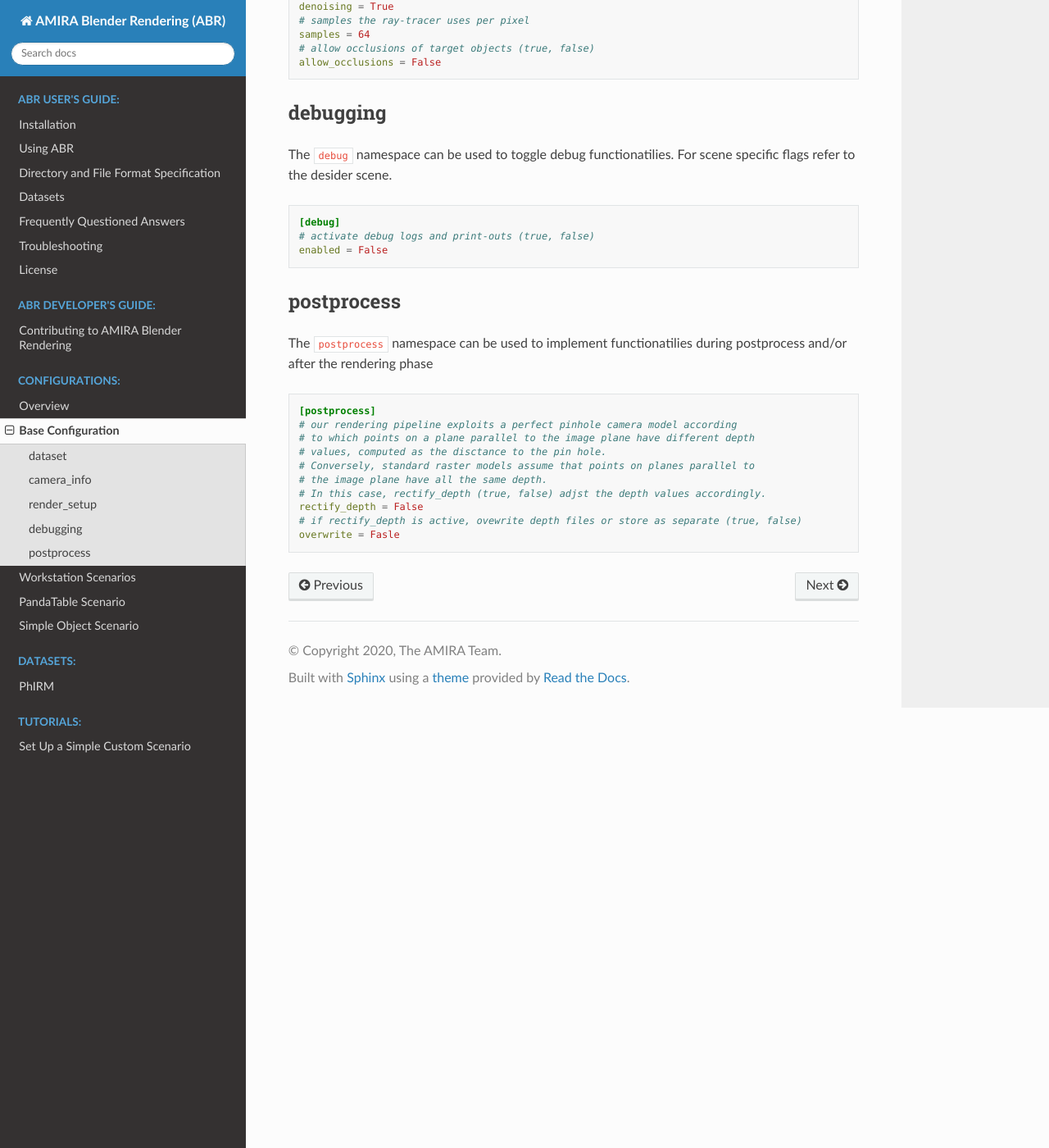
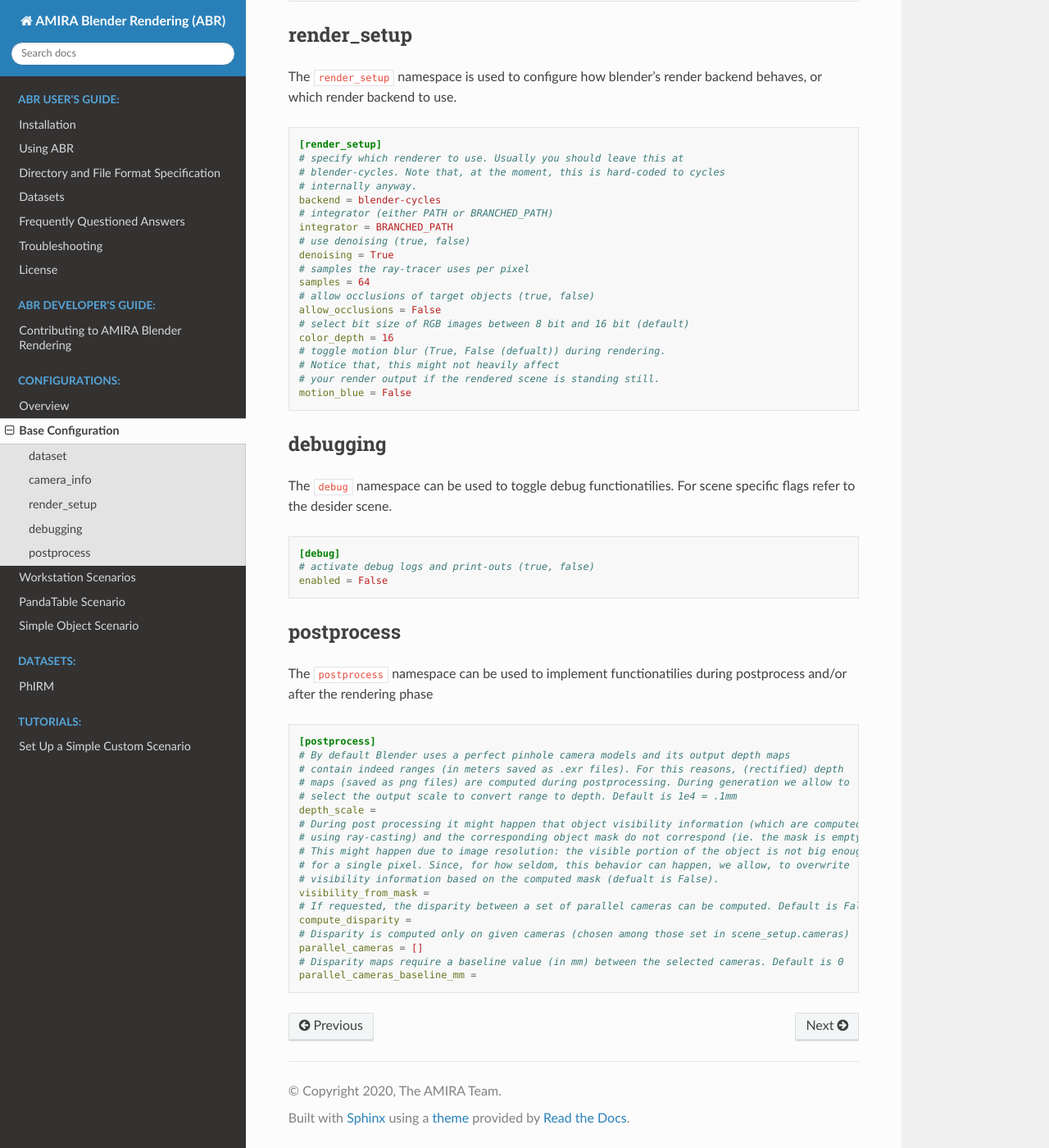
Before and after one commit to boschresearch/amira_blender_rendering, a Sphinx documentation site: the page built from docs/configs/baseconfiguration.rst, in a window 1280 px wide and 1400 px high, scrolled down 2176 px. Shown: the whole window at 82% size. Built offline with Sphinx 7.4.7 and the Read the Docs theme 2.0.0, drawn with Linux system fonts in a browser that asks for light colours; some of the changed text lies outside the part shown.

Commit message:
update configs

```diff
--- a/docs/configs/baseconfiguration.rst
+++ b/docs/configs/baseconfiguration.rst
@@ -17,6 +17,13 @@
     [dataset]
     # Specify how many images should be rendered
     image_count = 5
+    # Depending on the rendering mode it is also possible to set scene
+    # and camera view counts. Note that setting these values might affect
+    # the total number of rendered image and, in turn, image_count.
+    # As an example, if supported, setting scene_cout = 5, view_count = 5 in
+    # "multiview" render mode will result in image_count = 25
+    scene_count =
+    view_count =
     # Specify the base path where data will be written to. Note that this is a base
     # path, to which additional information will be added such as Scenario-Number
     # and Camera-Name
@@ -104,6 +111,17 @@
     # in the camera reference frame.
     zeroing = 0.0, 0.0, 0.0
 
+    # We allow to set camera parameters also using additional values. These are:
+    # The sensor width in mm (if not available, set to 0.0)
+    sensor_width =
+    # The camera focal lenght in mm (if not available, set to 0.0)
+    focal_length =
+    # The camera Horizontal Field-of-View in degrees (if not available, set to 0.0)
+    hfov =
+    # Additionally, it is possible to determin how to compute the camera setup if only
+    # instrinsics values are give among "fov" and "mm" (default is "mm").
+    intrinsics_conversion_mode =
+
 render_setup
 ------------
 
@@ -125,6 +143,12 @@
     samples = 64
     # allow occlusions of target objects (true, false)
     allow_occlusions = False
+    # select bit size of RGB images between 8 bit and 16 bit (default)
+    color_depth = 16
+    # toggle motion blur (True, False (defualt)) during rendering.
+    # Notice that, this might not heavily affect
+    # your render output if the rendered scene is standing still.
+    motion_blue = False
 
 debugging
 ---------
@@ -147,12 +171,20 @@
 .. code-block::
 
     [postprocess]
-    # our rendering pipeline exploits a perfect pinhole camera model according
-    # to which points on a plane parallel to the image plane have different depth
-    # values, computed as the disctance to the pin hole.
-    # Conversely, standard raster models assume that points on planes parallel to
-    # the image plane have all the same depth.
-    # In this case, rectify_depth (true, false) adjst the depth values accordingly.
-    rectify_depth = False
-    # if rectify_depth is active, ovewrite depth files or store as separate (true, false)
-    overwrite = Fasle
+    # By default Blender uses a perfect pinhole camera models and its output depth maps
+    # contain indeed ranges (in meters saved as .exr files). For this reasons, (rectified) depth
+    # maps (saved as png files) are computed during postprocessing. During generation we allow to
+    # select the output scale to convert range to depth. Default is 1e4 = .1mm
+    depth_scale =
+    # During post processing it might happen that object visibility information (which are computed
+    # using ray-casting) and the corresponding object mask do not correspond (ie. the mask is empty).
+    # This might happen due to image resolution: the visible portion of the object is not big enough
+    # for a single pixel. Since, for how seldom, this behavior can happen, we allow, to overwrite
+    # visibility information based on the computed mask (defualt is False).
+    visibility_from_mask =
+    # If requested, the disparity between a set of parallel cameras can be computed. Default is False
+    compute_disparity =
+    # Disparity is computed only on given cameras (chosen among those set in scene_setup.cameras)
+    parallel_cameras = []
+    # Disparity maps require a baseline value (in mm) between the selected cameras. Default is 0
+    parallel_cameras_baseline_mm =
```
Also changed, not shown: docs/configs/multiview.rst (added, +103 -0 lines), docs/configs/overview.rst (+22 -3 lines), docs/configs/pandatable.rst (+4 -5 lines), docs/configs/workstation_scenarios.rst (+4 -6 lines).
